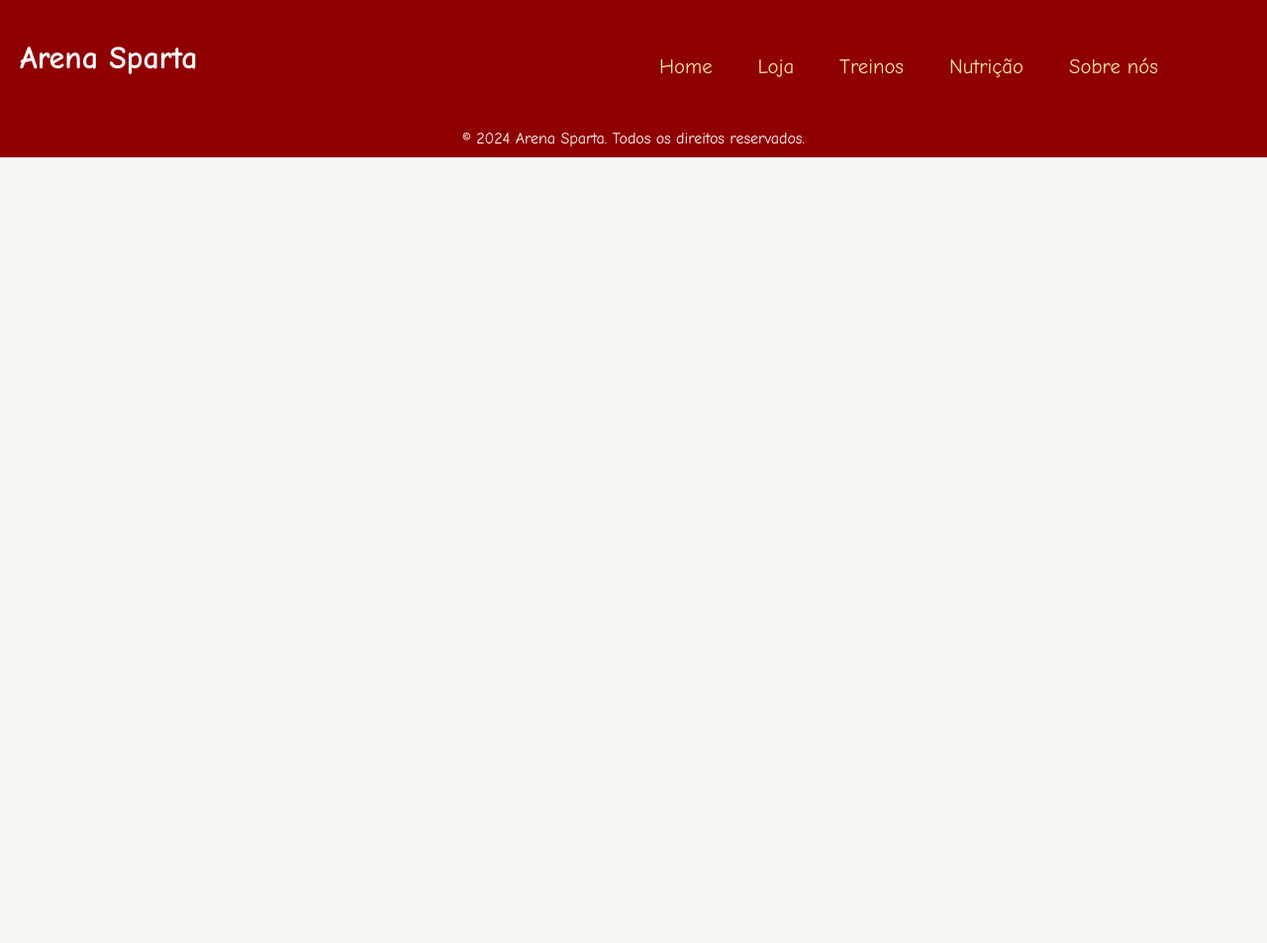
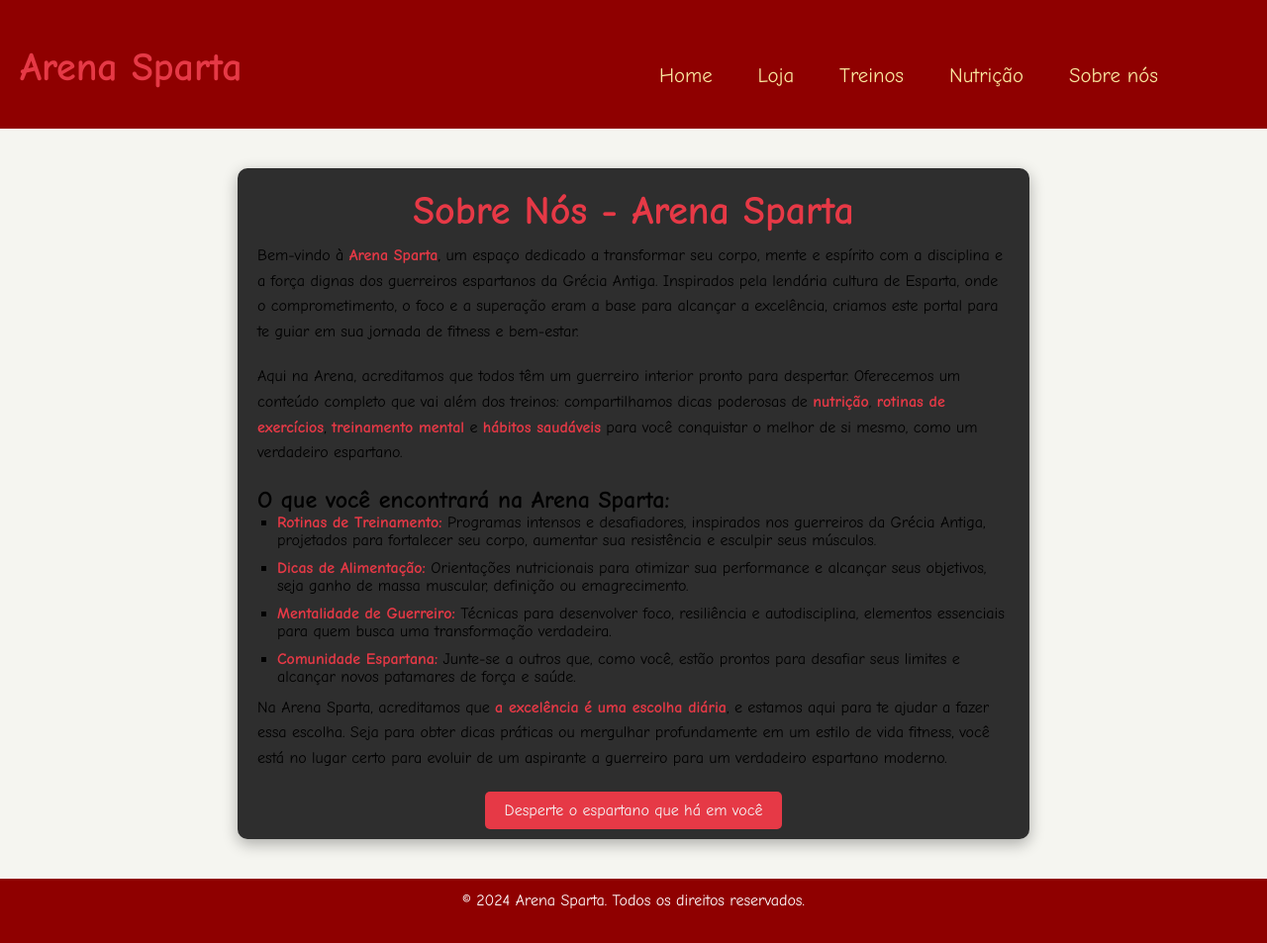
Before and after one commit to LuaaSants/Arena-Sparta, a plain HTML site: page Pages/sobre.html in a window 1280 px wide. Shown: the top 953 px of the page at 99% size. Before the commit the page ends 800 px from the top, so only its background shows below. Drawn offline with Linux system fonts and the light colour scheme.

Commit message:
Update sobre.html

```diff
--- a/Pages/sobre.html
+++ b/Pages/sobre.html
@@ -22,7 +22,88 @@
         </nav>
         <button class="modo-luz"><img src="../Imagens/modo-escuro.png" alt="Modo"></button>
     </header>
+<!DOCTYPE html>
+<html lang="pt-BR">
+<head>
+    <meta charset="UTF-8">
+    <meta name="viewport" content="width=device-width, initial-scale=1.0">
+    <title>Arena Sparta</title>
+    <style>
+        body {
+            font-family: 'Arial', sans-serif;
+            background-color: #1a1a1a;
+            color: #f5f5f5;
+            margin: 0;
+            padding: 0;
+        }
+        .container {
+            max-width: 800px;
+            margin: 40px auto;
+            padding: 20px;
+            background-color: #2e2e2e;
+            border-radius: 10px;
+            box-shadow: 0 5px 15px rgba(0, 0, 0, 0.3);
+        }
+        h1 {
+            text-align: center;
+            font-size: 2.5em;
+            color: #e63946;
+        }
+        p {
+            line-height: 1.6;
+            margin-bottom: 20px;
+        }
+        ul {
+            list-style-type: square;
+            padding-left: 20px;
+        }
+        ul li {
+            margin-bottom: 10px;
+        }
+        .highlight {
+            color: #e63946;
+            font-weight: bold;
+        }
+        .cta {
+            text-align: center;
+            margin-top: 30px;
+        }
+        .cta a {
+            text-decoration: none;
+            background-color: #e63946;
+            color: #f5f5f5;
+            padding: 10px 20px;
+            border-radius: 5px;
+            transition: background-color 0.3s ease;
+        }
+        .cta a:hover {
+            background-color: #d62828;
+        }
+    </style>
+</head>
+<body>
+    <div class="container">
+        <h1>Sobre Nós - Arena Sparta</h1>
+        <p>Bem-vindo à <span class="highlight">Arena Sparta</span>, um espaço dedicado a transformar seu corpo, mente e espírito com a disciplina e a força dignas dos guerreiros espartanos da Grécia Antiga. Inspirados pela lendária cultura de Esparta, onde o comprometimento, o foco e a superação eram a base para alcançar a excelência, criamos este portal para te guiar em sua jornada de fitness e bem-estar.</p>
 
+        <p>Aqui na Arena, acreditamos que todos têm um guerreiro interior pronto para despertar. Oferecemos um conteúdo completo que vai além dos treinos: compartilhamos dicas poderosas de <span class="highlight">nutrição</span>, <span class="highlight">rotinas de exercícios</span>, <span class="highlight">treinamento mental</span> e <span class="highlight">hábitos saudáveis</span> para você conquistar o melhor de si mesmo, como um verdadeiro espartano.</p>
+
+        <h2>O que você encontrará na Arena Sparta:</h2>
+        <ul>
+            <li><span class="highlight">Rotinas de Treinamento:</span> Programas intensos e desafiadores, inspirados nos guerreiros da Grécia Antiga, projetados para fortalecer seu corpo, aumentar sua resistência e esculpir seus músculos.</li>
+            <li><span class="highlight">Dicas de Alimentação:</span> Orientações nutricionais para otimizar sua performance e alcançar seus objetivos, seja ganho de massa muscular, definição ou emagrecimento.</li>
+            <li><span class="highlight">Mentalidade de Guerreiro:</span> Técnicas para desenvolver foco, resiliência e autodisciplina, elementos essenciais para quem busca uma transformação verdadeira.</li>
+            <li><span class="highlight">Comunidade Espartana:</span> Junte-se a outros que, como você, estão prontos para desafiar seus limites e alcançar novos patamares de força e saúde.</li>
+        </ul>
+
+        <p>Na Arena Sparta, acreditamos que <span class="highlight">a excelência é uma escolha diária</span>, e estamos aqui para te ajudar a fazer essa escolha. Seja para obter dicas práticas ou mergulhar profundamente em um estilo de vida fitness, você está no lugar certo para evoluir de um aspirante a guerreiro para um verdadeiro espartano moderno.</p>
+
+        <div class="cta">
+            <a href="#!">Desperte o espartano que há em você</a>
+        </div>
+    </div>
+</body>
+</html>
 
 
     <footer class="modo-claro">
```
